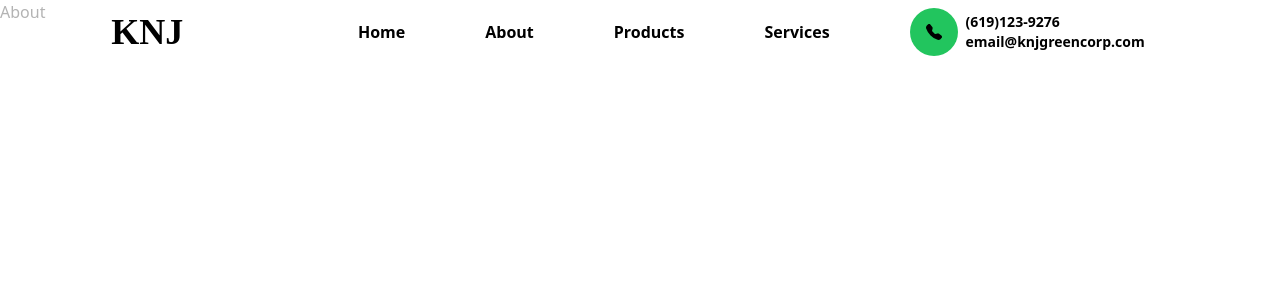
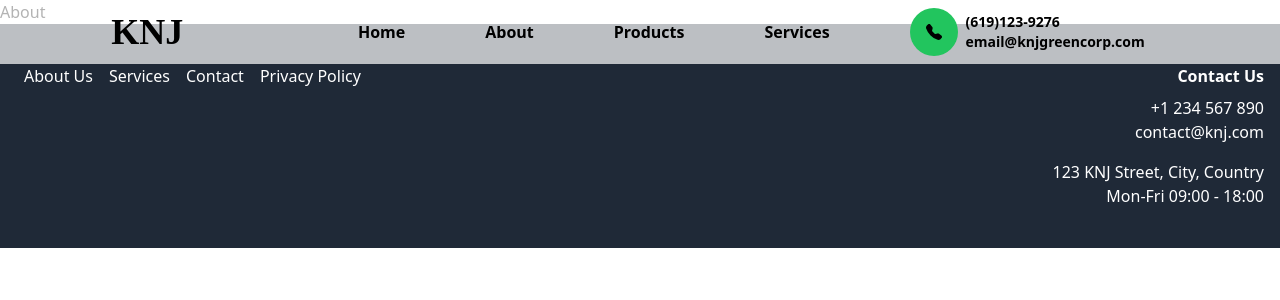
Before and after one commit to gualberto2/GreenCorp, a React (Vite) app: page /about in a window 1280 px wide. Shown: the top 300 px of the page. Built offline with nearby package versions, Linux system fonts and the light colour scheme; a web font is replaced by a local one.

Commit message:
feat: Add footer
- tailwindcss footer, implemented across the webpage

```diff
--- /dev/null
+++ b/src/components/Footer.jsx
@@ -0,0 +1,61 @@
+import React from "react";
+// import KNJLogo from "../path-to-your-logo/logo.svg"; // Update with your logo path
+
+const Footer = () => {
+  return (
+    <div className="bg-gray-800 text-white">
+      <div className="container mx-auto py-10 px-4">
+        <div className="flex md:flex-row justify-between">
+          {/* Footer Menu */}
+          <div className="mb-6 md:mb-0">
+            <ul className="flex justify-evenly">
+              <li className="mx-2">
+                <a href="/about-us" className="hover:text-gray-300">
+                  About Us
+                </a>
+              </li>
+              <li className="mx-2">
+                <a href="/services" className="hover:text-gray-300">
+                  Services
+                </a>
+              </li>
+              <li className="mx-2">
+                <a href="/contact" className="hover:text-gray-300">
+                  Contact
+                </a>
+              </li>
+              <li className="mx-2">
+                <a href="/privacy-policy" className="hover:text-gray-300">
+                  Privacy Policy
+                </a>
+              </li>
+              {/* Add additional links as needed */}
+            </ul>
+          </div>
+
+          {/* Contact Information */}
+          <div className="footer-contacts text-center md:text-right mt-6 md:mt-0">
+            <div className="footer-title mb-2 font-bold">Contact Us</div>
+            <div>
+              <a href="tel:+1234567890" className="block hover:text-gray-300">
+                +1 234 567 890
+              </a>
+              <a href="mailto:contact@knj.com" className="hover:text-gray-300">
+                contact@knj.com
+              </a>
+            </div>
+            <div className="mt-4">
+              <address className="not-italic">
+                123 KNJ Street, City, Country
+                <br />
+                Mon-Fri 09:00 - 18:00
+              </address>
+            </div>
+          </div>
+        </div>
+      </div>
+    </div>
+  );
+};
+
+export default Footer;
--- a/src/main.jsx
+++ b/src/main.jsx
@@ -10,6 +10,7 @@ import "./index.css";
 // Page imports
 import Home from "./pages/Home.jsx";
 import About from "./pages/About.jsx";
+import Footer from "./components/Footer.jsx";
 
 export default function App() {
   return (
@@ -20,6 +21,7 @@ export default function App() {
           <Route path="/" element={<Home />} />
           <Route path="about" element={<About />} />
         </Routes>
+        <Footer />
       </Router>
     </>
   );
```
